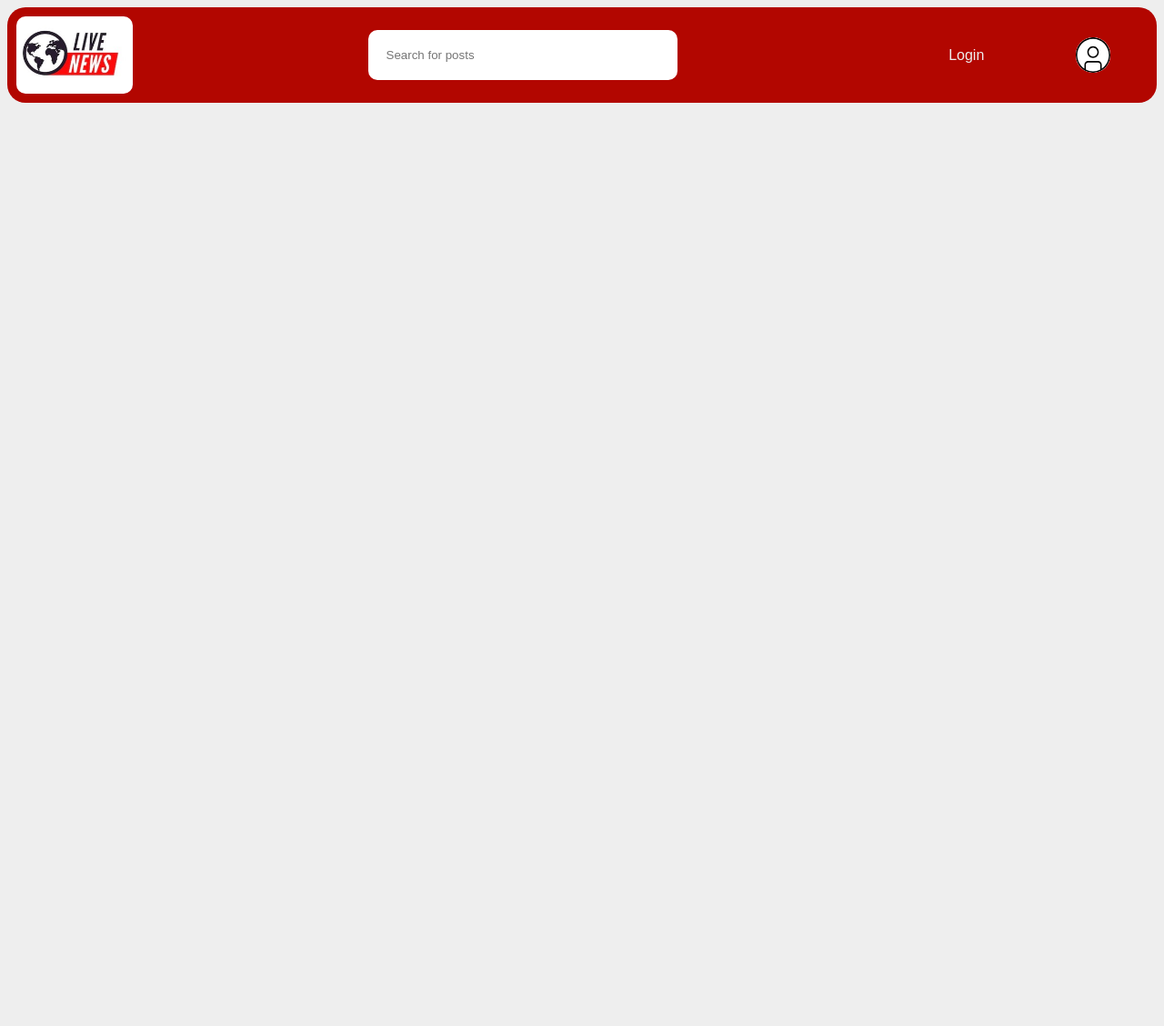
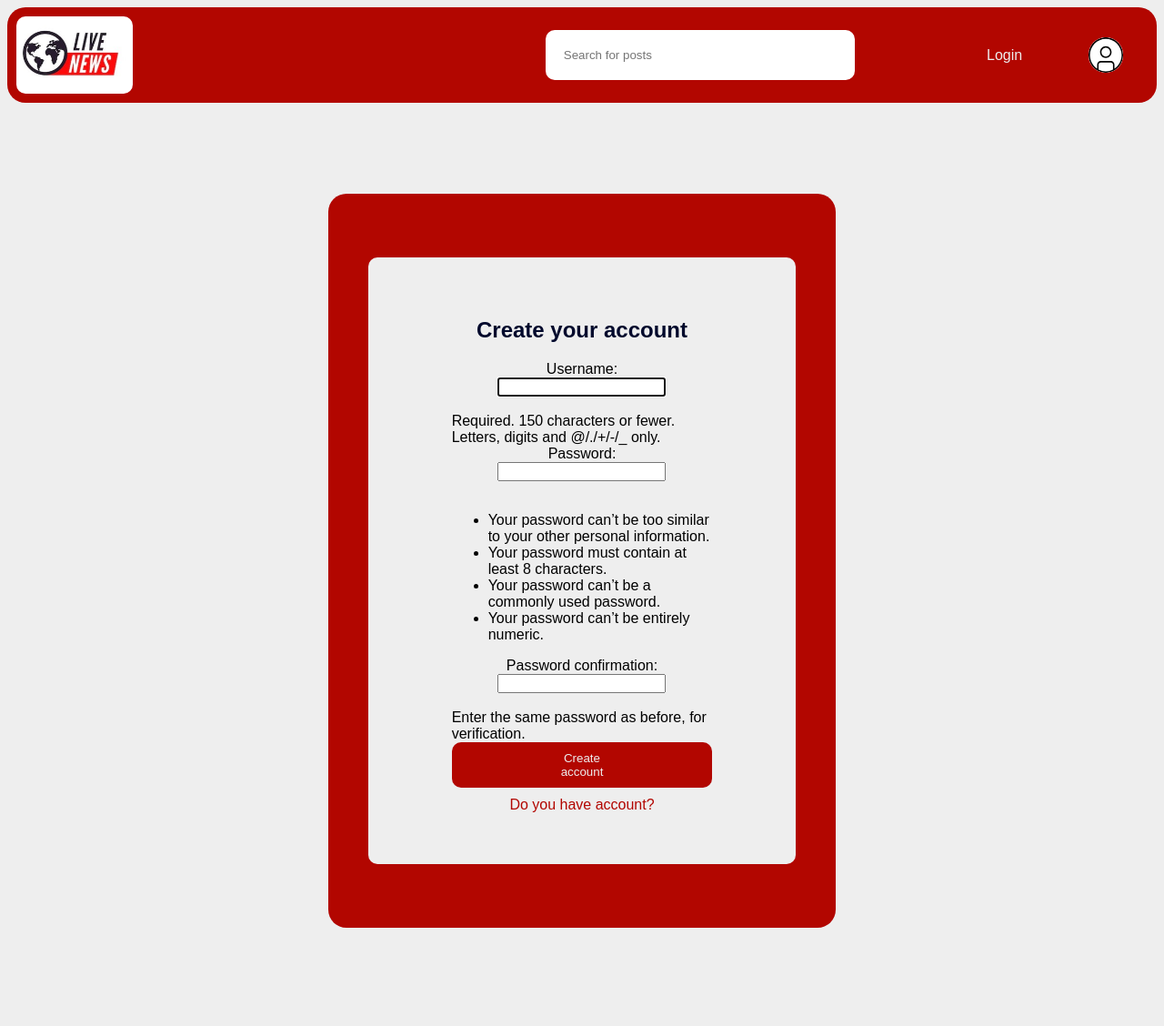
Before and after one commit to yasinm2003/NewsWebsite, a Django app: page /register/ in a window 1280 px wide. Shown: the whole page at 91% size. Before the commit the page ends 113 px from the top, so only its background shows below. Run offline with Django 4.2, Linux system fonts and the light colour scheme.

Commit message:
account registertion fixed and update flash messages

```diff
--- a/News2/base/templates/base/loginregister.html
+++ b/News2/base/templates/base/loginregister.html
@@ -21,5 +21,19 @@
         </div>
     </form>
     <div></div>
+{%else%}
+<div></div>
+<form method="POST" action="">
+    {% csrf_token %}
+    <div class="login-container">
+        <div class="login-content">
+            <h2>Create your account</h2>
+            {{form}}
+            <button type="submit">Create account</button>
+            <a href="{% url 'login' %}" class="create-account">Do you have account?</a>
+        </div>
+    </div>
+</form>
+<div></div>
 {% endif %}
 {% endblock content %}
--- a/News2/base/views.py
+++ b/News2/base/views.py
@@ -2,6 +2,7 @@ from django.shortcuts import render, redirect
 from .models import Topic, News, Comment
 from django.contrib import messages
 from django.contrib.auth import login, logout, authenticate
+from django.contrib.auth.forms import UserCreationForm
 from django.contrib.auth.models import User
 from django.db.models import Q
 
@@ -40,8 +41,18 @@ def LogoutUage(request):
     return redirect('home')
 
 def RegisterPage(request):
-    page = 'register'
-    context = {}
+    form = UserCreationForm()
+    context = {'form':form}
+    if request.method == 'POST':
+        form = UserCreationForm(request.POST)
+        if form.is_valid():
+            user = form.save(commit=False)
+            user.username = user.username.lower()
+            user.save()
+            login(request, user)
+            return redirect('home')
+        else:
+            messages.error(request, 'Try again')
     return render(request, 'base/loginregister.html', context)
 
 def FavoritePage(request, pk):
--- a/News2/templates/header.html
+++ b/News2/templates/header.html
@@ -4,6 +4,13 @@
         <a href="{% url 'home' %}" class="logo-container">
             <img src="{% static 'image/news-logo.jpg' %}" class="logo">
         </a>
+    </div>
+    <div class="messages">
+        {% if messages %}
+            {% for message in messages %}
+                <p>!!! {{message}} !!!</p>
+            {% endfor %}
+        {% endif %}
     </div>
     <div class="main-header">
         <form method="GET" action="{% url 'home' %}">
--- a/News2/templates/main.html
+++ b/News2/templates/main.html
@@ -31,7 +31,7 @@ a{
 }
 header{
     display: grid;
-    grid-template-columns: 1fr 6fr 2fr;
+    grid-template-columns: 1fr 3fr 5fr 2fr;
     background-color: #b20600;
     border-radius: 20px;
 }
@@ -43,6 +43,13 @@ header{
 .logo{
     width: 10vw;
     border-radius: 10px;
+}
+.messages{
+    margin: 0 20px ;
+}
+.messages p{
+    color: #eeeeee;
+    font-size: larger;
 }
 .main-header{
     display: grid;
```
Also changed, not shown: News2/db.sqlite3.
